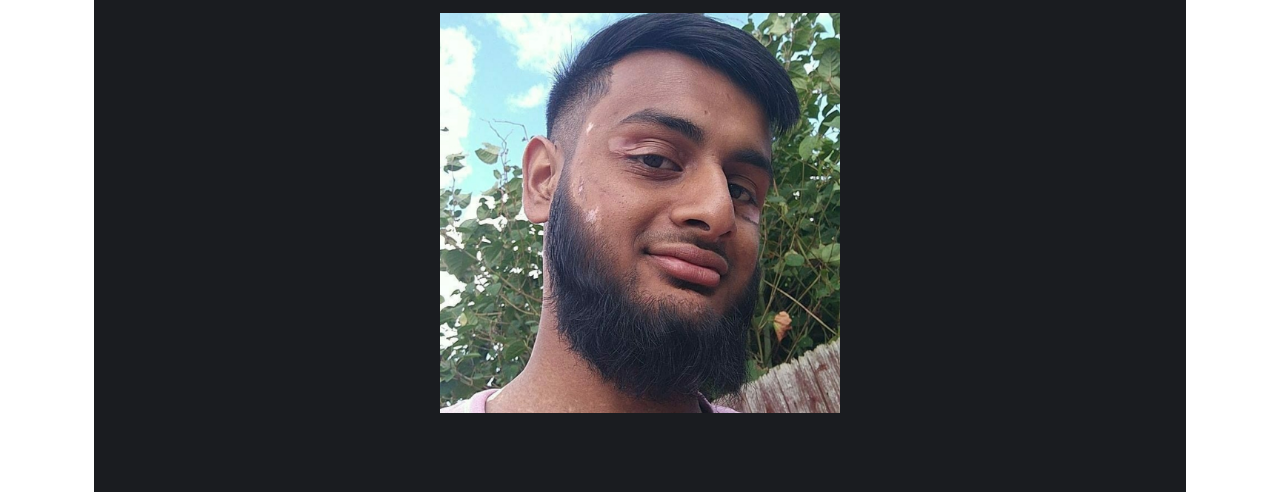
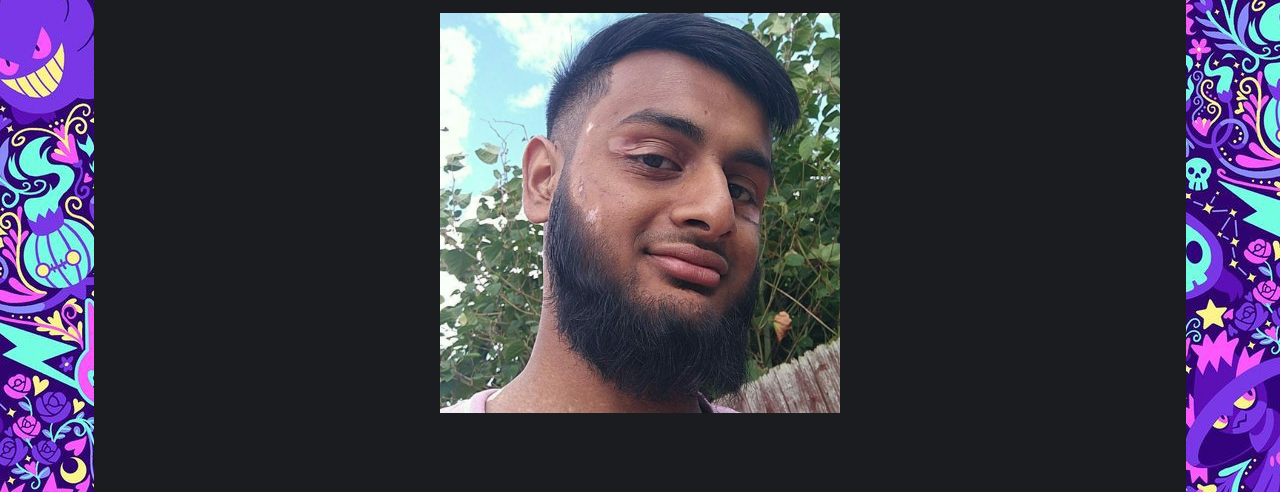
Before and after one commit to muzhakkirali/Muzhakkir, a plain HTML site: page index.html in a window 1280 px wide. Shown: the part 228-720 px from the top of the page. Drawn offline with nearby package versions, Linux system fonts and the light colour scheme; a web font is replaced by a local one.

Commit message:
editing image sources

```diff
--- a/muzStyle.css
+++ b/muzStyle.css
@@ -6,7 +6,7 @@ html, body {
 }
 
 body {
-    background-image: url(portfolioImages/ColourfulGhostWallpaper.jpg);
+    background-image: url(ColourfulGhostWallpaper.jpg);
 }
 
 div {
```
